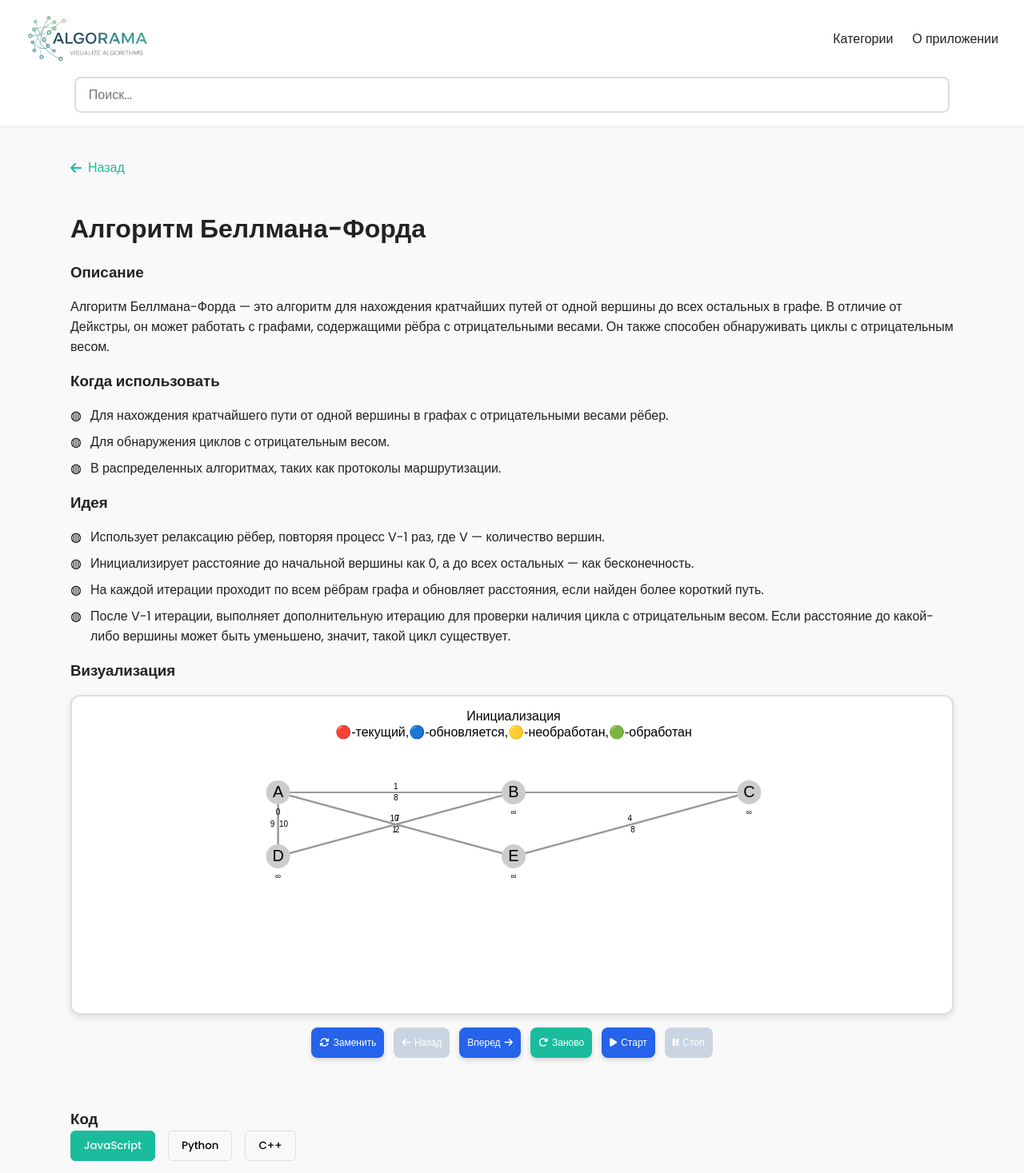
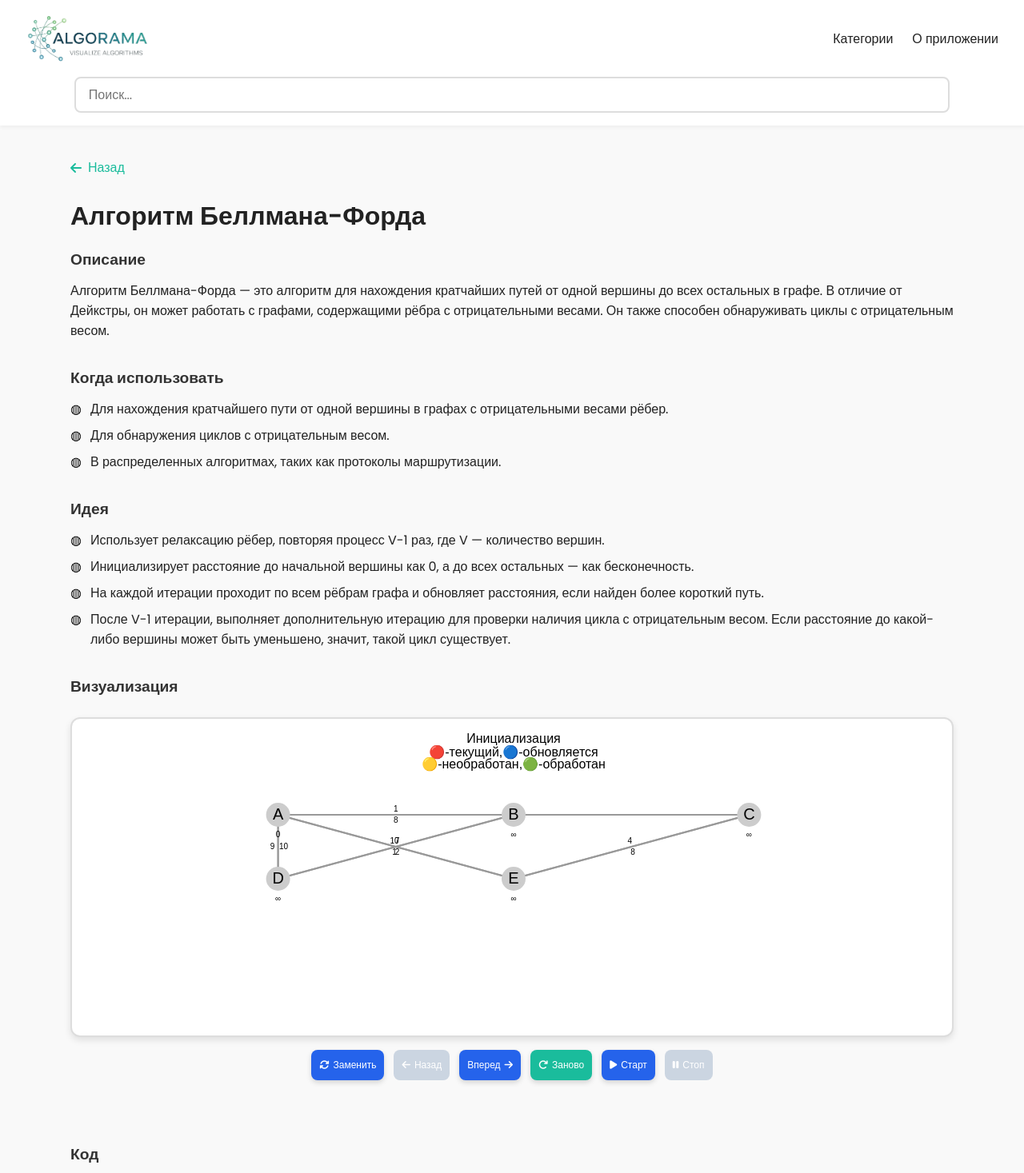
Before and after one commit to VitalyWeb/algorithms-visualizer, a React (Create React App) app: page /algorithms-visualizer/algo/bellman-ford in a window 1280 px wide. Shown: the top 1467 px of the page at 80% size. Built offline with nearby package versions, Linux system fonts and the light colour scheme.

Commit message:
Визуальные исправления

```diff
--- a/package.json
+++ b/package.json
@@ -12,6 +12,7 @@
     "gh-pages": "^6.3.0",
     "react": "^19.1.1",
     "react-dom": "^19.1.1",
+    "react-lazy-load-image-component": "^1.6.3",
     "react-router-dom": "^7.8.0",
     "react-scripts": "5.0.1",
     "react-syntax-highlighter": "^15.6.1"
--- a/public/index.html
+++ b/public/index.html
@@ -4,14 +4,14 @@
     <meta charset="utf-8" />
     <meta name="viewport" content="width=device-width, initial-scale=1.0, maximum-scale=1.0, user-scalable=no" />
     <meta name="theme-color" content="#000000" />
-    <meta name="description" content="Сервис на котором Вы наглядно можно рассмотреть работу каждого алгоритма поэтапно с примерами кода на JavaScript, Python и C++" />
+    <meta name="description" content="Сервис на котором Вы наглядно можете рассмотреть работу каждого алгоритма поэтапно с примерами кода на JavaScript, Python и C++" />
 
     <link rel="stylesheet" href="https://cdnjs.cloudflare.com/ajax/libs/font-awesome/6.4.2/css/all.min.css" />
     <link rel="preconnect" href="https://fonts.googleapis.com">
     <link rel="preconnect" href="https://fonts.gstatic.com" crossorigin>
     <link href="https://fonts.googleapis.com/css2?family=Poppins:wght@400;500;600&family=Fira+Code:wght@400;500&display=swap" rel="stylesheet">
 
-    <title>Algorama</title>
+    <title>Algorama | Визуализация алгоритмов</title>
   </head>
   <body>
     <noscript>You need to enable JavaScript to run this app.</noscript>
--- a/src/animation/logic-draw/graph-logic.js
+++ b/src/animation/logic-draw/graph-logic.js
@@ -50,6 +50,7 @@ function drawHeader(ctx, width, config, state) {
     ctx.fillText(headerText, width / 2, config.headerPosY);
 
     ctx.font = `${config.descSize}px Arial`;
+
     if (state.mst) {
         ctx.fillText("🔴-текущий, 🟡-в очереди, 🟢-посещен", width / 2, config.descPosY);
     }
@@ -57,7 +58,8 @@ function drawHeader(ctx, width, config, state) {
         ctx.fillText("🔴-k (промежуточный),🔵-i (источник),🟡-j (назначение)", width / 2, config.descPosY);
     }
     else {
-        ctx.fillText("🔴-текущий,🔵-обновляется,🟡-необработан,🟢-обработан", width / 2, config.descPosY);
+        ctx.fillText("🔴-текущий,🔵-обновляется", width / 2, config.descPosY - 3);
+        ctx.fillText("🟡-необработан,🟢-обработан", width / 2, config.descPosY + 12);
     }
 }
 
--- a/src/animation/logic-draw/tree-logic.js
+++ b/src/animation/logic-draw/tree-logic.js
@@ -30,26 +30,20 @@ const getTreeDepth = (node) => {
     return 1 + Math.max(getTreeDepth(node.left), getTreeDepth(node.right));
 };
 
-const getNodePositions = (tree, nodePositions, x, y, hSpacing, vSpacing, isMobile) => {
+const getNodePositions = (tree, nodePositions, xMin, xMax, y, vSpacing) => {
     if (!tree) return;
 
-    if (!nodePositions[tree.value]) {
-        nodePositions[tree.value] = { x, y };
-    }
+    const x = (xMin + xMax) / 2;
+    nodePositions[tree.value] = { x, y };
 
     if (tree.left) {
-        const childX = x - hSpacing;
-        const childY = y + vSpacing;
-        nodePositions[tree.left.value] = { x: childX, y: childY };
-        getNodePositions(tree.left, nodePositions, childX, childY, hSpacing / 2, vSpacing, isMobile);
+        getNodePositions(tree.left, nodePositions, xMin, x, y + vSpacing, vSpacing);
     }
     if (tree.right) {
-        const childX = x + hSpacing;
-        const childY = y + vSpacing;
-        nodePositions[tree.right.value] = { x: childX, y: childY };
-        getNodePositions(tree.right, nodePositions, childX, childY, hSpacing / 2, vSpacing, isMobile);
+        getNodePositions(tree.right, nodePositions, x, xMax, y + vSpacing, vSpacing);
     }
 };
+
 
 const drawHeader = (ctx, { width, height }, state, isMobile) => {
     const textConfig = {
@@ -87,16 +81,18 @@ const drawHeader = (ctx, { width, height }, state, isMobile) => {
 export const drawTree = (ctx, { width, height }, state) => {
     ctx.clearRect(0, 0, width, height);
     const isMobile = isMobileDevice();
-    const nodeRadius = isMobile ? 13 : 17;
-    const horizontalSpacing = isMobile ? 70 : 160;
+    const nodeRadius = isMobile ? 11 : 17;
 
     const tree = state.tree;
     const nodePositions = {};
-    if (tree) {
-        const depth = getTreeDepth(tree);
-        const verticalSpacing = Math.max(40, Math.floor((height - 100) / depth));
-        getNodePositions(tree, nodePositions, width / 2, 100, horizontalSpacing, verticalSpacing, isMobile);
-    }
+   if (tree) {
+    const depth = getTreeDepth(tree);
+    const verticalSpacing = Math.max(40, Math.floor((height - 100) / depth));
+
+    const sidePadding = isMobile ? 20 : 50;
+    getNodePositions(tree, nodePositions, sidePadding, width - sidePadding, 100, verticalSpacing);
+}
+
 
     drawHeader(ctx, { width, height }, state, isMobile);
 
--- a/src/animation/tree/bst-search-generator.js
+++ b/src/animation/tree/bst-search-generator.js
@@ -1,7 +1,7 @@
 import * as Generate from "../../utils/generate-binary-tree";
 
 export function* bstSearchGenerator() {
-    const numNodes = 11;
+    const numNodes = 9;
     const randomNodes = Generate.getRandomNumbers(numNodes, 1, 99);
     const tree = Generate.createBST(randomNodes);
 
@@ -9,7 +9,6 @@ export function* bstSearchGenerator() {
         return;
     }
 
-    // Собираем все значения из дерева, чтобы выбрать существующее для поиска
     const allValues = [];
     const collectValues = (node) => {
         if (!node) return;
--- a/src/components/Card.jsx
+++ b/src/components/Card.jsx
@@ -1,11 +1,19 @@
 import { Link } from "react-router-dom";
+import { LazyLoadImage } from "react-lazy-load-image-component";
+import "react-lazy-load-image-component/src/effects/blur.css";
 
 export default function Card({ title, image, subtitle, to }) {
   return (
     <div className="card">
       <Link to={to} className="card__link">
         <div className="card__image">
-          <img src={image} alt={title} />
+          <LazyLoadImage
+            src={image}
+            alt={title}
+            effect="blur"
+            width="100%"
+            height="100%"
+          />
         </div>
         <div className="card__content">
           <h3 className="card__title">{title}</h3>
--- a/src/pages/AlgorithmPage.jsx
+++ b/src/pages/AlgorithmPage.jsx
@@ -5,7 +5,7 @@ import { Prism as SyntaxHighlighter } from "react-syntax-highlighter";
 import { vs } from "react-syntax-highlighter/dist/esm/styles/prism";
 
 import { flatAlgorithms } from "../data/categories";
-import { useLoader } from "../context/LoaderContext"
+import { useLoader } from "../context/LoaderContext";
 import { animationGenerators } from "../utils/animation-generators";
 
 import NotFound from "./NotFound";
@@ -29,7 +29,8 @@ export default function AlgorithmPage() {
   const codeForLang = algo.code?.[language] || algo.pseudocode || "";
   const animationGenerator = animationGenerators[id];
 
-  const showArraySizeControls = algo.categoryId === "sorting" || algo.categoryId === "search";
+  const showArraySizeControls =
+    algo.categoryId === "sorting" || algo.categoryId === "search";
 
   return (
     <main className="main">
@@ -37,11 +38,14 @@ export default function AlgorithmPage() {
         <i className="fas fa-arrow-left"></i>Назад
       </Link>
 
-      <h1>{algo.title}</h1>
+      <h1 className="algo__title">{algo.title}</h1>
 
+      <section className="algo__description">
         <h3>Описание</h3>
         <p>{algo.description}</p>
+      </section>
 
+      <section className="algo__usage">
         <h3>Когда использовать</h3>
         {Array.isArray(algo.using) ? (
           <ul className="algo__list-custom">
@@ -52,7 +56,9 @@ export default function AlgorithmPage() {
         ) : (
           <p>{algo.using}</p>
         )}
+      </section>
 
+      <section className="algo__idea">
         <h3>Идея</h3>
         {Array.isArray(algo.idea) ? (
           <ul className="algo__list-custom">
@@ -63,15 +69,20 @@ export default function AlgorithmPage() {
         ) : (
           <p>{algo.idea}</p>
         )}
+      </section>
 
-
+      <section className="algo__visualization">
         <h3>Визуализация</h3>
         <div className="algo__animation">
-        <AnimationPlayer animationGenerator={animationGenerator} showArraySizeControls={showArraySizeControls} />
+          <AnimationPlayer
+            animationGenerator={animationGenerator}
+            showArraySizeControls={showArraySizeControls}
+          />
         </div>
+      </section>
 
       {codeForLang && (
-        <div className="algo__code">
+        <section className="algo__code">
           <h3>Код</h3>
 
           <div className="code-tabs">
@@ -95,15 +106,13 @@ export default function AlgorithmPage() {
             </button>
           </div>
 
-          <SyntaxHighlighter
-            language={language}
-            style={vs}
-            showLineNumbers
-          >
+          <SyntaxHighlighter language={language} style={vs} showLineNumbers>
             {codeForLang}
           </SyntaxHighlighter>
-        </div>
+        </section>
       )}
+
+      <section className="algo__complexity">
         <h3>Сложность</h3>
         <table className="algo__table">
           <thead>
@@ -131,6 +140,7 @@ export default function AlgorithmPage() {
             </tr>
           </tbody>
         </table>
+      </section>
     </main>
   );
 }
--- a/src/styles/algo.css
+++ b/src/styles/algo.css
@@ -1,6 +1,10 @@
 .algo__animation {
-  margin: 1rem 0;
+  margin: 1.5rem 0;
   text-align: center;
+}
+
+.algo__title {
+  margin-bottom: 1rem;
 }
 
 .algo__animation img {
@@ -18,7 +22,8 @@
   overflow: hidden;
 }
 
-.algo__table th, .algo__table td {
+.algo__table th,
+.algo__table td {
   padding: 0.75rem 1rem;
   text-align: left;
   border-bottom: 1px solid #eee;
@@ -45,12 +50,12 @@
 
 .code-tabs {
   display: flex;
-  gap: 1rem;
+  gap: 0.6rem;
   margin-bottom: 1rem;
 }
 
 .code-tab {
-  padding: 0.5rem 1rem;
+  padding: 0.5rem 0.5rem;
   border: 1px solid #ddd;
   border-radius: 6px;
   background: #f9f9f9;
@@ -71,6 +76,7 @@
 
 .algo__list-custom {
   list-style: none;
+  padding-left: 0;
 }
 
 .algo__list-custom li {
@@ -85,3 +91,13 @@
   left: 0;
   color: #000;
 }
+
+section {
+  margin-bottom: 2rem;
+}
+
+section h3 {
+  margin-bottom: 0.75rem;
+  font-size: 1.2rem;
+  color: #333;
+}
--- a/src/styles/animation-player.css
+++ b/src/styles/animation-player.css
@@ -5,11 +5,7 @@
   gap: 1rem;
   width: 100%;
   height: 400px;
-  position: "relative";
-}
-
-.main > * + * {
-  margin-top: 1rem;
+  position: relative;
 }
 
 .algo__animation {
--- a/src/styles/base.css
+++ b/src/styles/base.css
@@ -34,6 +34,16 @@ body, html{
   gap: 2rem;
 }
 
+
+.main a {
+  color: #1abc9c;
+  transition: color 0.3s ease;
+}
+
+.main a:hover {
+  color: #16a085;
+}
+
 a {
   text-decoration: none;
   color: inherit;
--- a/src/styles/card-main.css
+++ b/src/styles/card-main.css
@@ -32,11 +32,6 @@
   width: 100%;
   height: 100%;
   object-fit: contain;
-  transition: transform 0.4s ease;
-}
-
-.card:hover .card__image img {
-  transform: scale(1.08);
 }
 
 .card__content {
@@ -71,12 +66,3 @@
   line-clamp: 3;
   -webkit-box-orient: vertical;
 }
-
-.main a {
-  color: #1abc9c;
-  transition: color 0.3s ease;
-}
-
-.main a:hover {
-  color: #16a085;
-}
--- a/src/styles/media.css
+++ b/src/styles/media.css
@@ -22,10 +22,6 @@
     max-width: 130px;
   }
 
-  .algo__animation {
-    padding-bottom: 2rem;
-  }
-
   .footer__container {
     flex-direction: column;
     text-align: center;
@@ -34,12 +30,16 @@
   .footer__right {
     margin-top: 10px;
   }
+
+  .algo__visualization {
+    margin-bottom: 4rem;
+  }
 }
 
-@media (max-width: 350px) {
+@media (max-width: 370px) {
   .buttons-controls {
     display: grid !important;
-    grid-template-columns: repeat(3, 1fr);
+    grid-template-columns: repeat(2, 1fr);
     gap: 4px;
     justify-items: center;
   }
@@ -49,6 +49,10 @@
     max-width: 100px;
   }
 
+  .algo__visualization {
+    margin-bottom: 7rem;
+  }
+
   .contact,
   .tech {
     flex-direction: column;
```
Also changed, not shown: 1 other file (tests, documents, lock files or other folders). Lines whose indentation alone changed are shown as unchanged.
